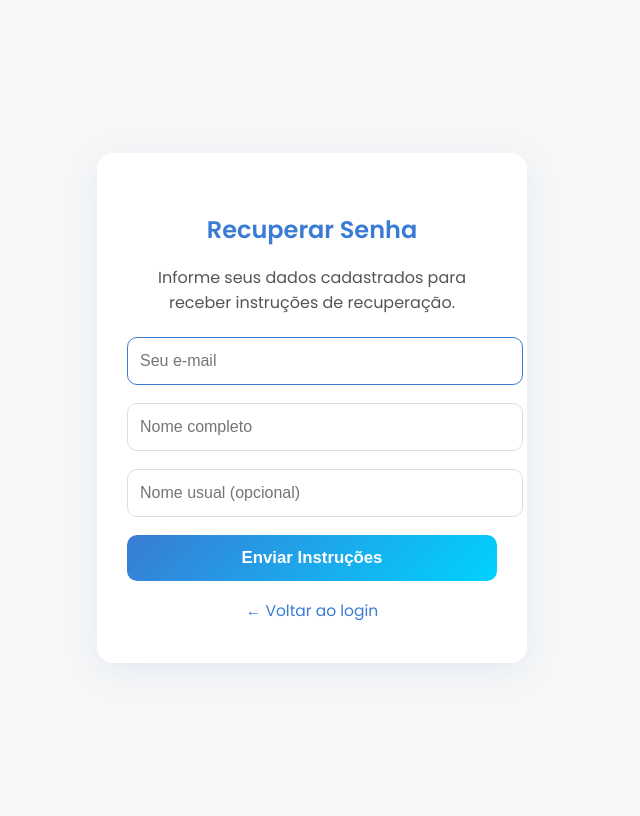
After one commit to Antonio1725/PROJECTO_INSTITUTO_MEDIO_COMERCIAL, a PHP site: page /admin/recuperar_senha in a window 1280 px wide. The commit adds this page. Shown: the whole page, without its empty margins (328-968 px from the left). Run offline with PHP 8.4, Linux system fonts and the light colour scheme.

Commit message:
Comit para  recuperar para senha

```diff
--- a/admin/index.php
+++ b/admin/index.php
@@ -256,6 +256,11 @@ if (isset($_POST['login'])) {
                 </div>
 
                 <button type="submit" name="login" class="btn-login">Entrar</button>
+            <div style="text-align: right; margin-top: 10px;">
+                <a href="recuperar_senha" style="font-size: 0.95em; color: #3a7bd5; text-decoration: none;">
+                    Esqueceu sua senha?
+                </a>
+            </div>
             </form>
         </div>
     </div>
--- /dev/null
+++ b/admin/recuperar_senha.php
@@ -0,0 +1,178 @@
+<?php
+// Página de recuperação de senha
+
+// Configurações do banco de dados
+
+
+$mensagem = '';
+
+if ($_SERVER['REQUEST_METHOD'] === 'POST') {
+    $email = trim($_POST['email'] ?? '');
+    $nome_completo = trim($_POST['nome_completo'] ?? '');
+    $nome_usual = trim($_POST['nome_usual'] ?? '');
+
+    if (!empty($email) && !empty($nome_completo)) {
+        // Conectar ao banco de dados usando mysqli
+        include_once 'models/conexao.php';
+        $mysqli = $conexao;
+
+        if ($mysqli->connect_errno) {
+            $mensagem = '<div style="color: red; margin-bottom: 15px;">Erro ao conectar ao banco de dados.</div>';
+        } else {
+            // Ajustar charset
+            $mysqli->set_charset($charset);
+
+            // Verificar se o usuário existe
+            $sql = "SELECT id, email FROM usuarios WHERE email = ? AND nome_completo = ?";
+            $params = [$email, $nome_completo];
+            $types = "ss";
+            if (!empty($nome_usual)) {
+                $sql .= " AND nome_usual = ?";
+                $params[] = $nome_usual;
+                $types .= "s";
+            }
+
+            $stmt = $mysqli->prepare($sql);
+            if ($stmt) {
+                $stmt->bind_param($types, ...$params);
+                $stmt->execute();
+                $result = $stmt->get_result();
+                $usuario = $result->fetch_assoc();
+                $stmt->close();
+
+                if ($usuario) {
+                    // Gerar token de recuperação
+                    $token = bin2hex(random_bytes(32));
+                    $expira = date('Y-m-d H:i:s', strtotime('+1 hour'));
+
+                    // Salvar token no banco
+                    $stmt2 = $mysqli->prepare("UPDATE usuarios SET token_recuperacao = ?, token_expira = ? WHERE id = ?");
+                    if ($stmt2) {
+                        $stmt2->bind_param("ssi", $token, $expira, $usuario['id']);
+                        $stmt2->execute();
+                        $stmt2->close();
+
+                        // Montar link de recuperação
+                        $link = (isset($_SERVER['HTTPS']) && $_SERVER['HTTPS'] === 'on' ? "https" : "http");
+                        $link .= "://".$_SERVER['HTTP_HOST'].dirname($_SERVER['PHP_SELF'])."/nova_senha.php?token=$token";
+
+                        // Enviar e-mail
+                        $assunto = "Recuperação de Senha";
+                        $mensagem_email = "Olá,\n\nRecebemos uma solicitação para redefinir sua senha. Para criar uma nova senha, acesse o link abaixo:\n\n$link\n\nSe você não solicitou, ignore este e-mail.\n\nAtenciosamente,\nEquipe";
+                        $headers = "From: no-reply@seudominio.com\r\n";
+
+                        if (mail($usuario['email'], $assunto, $mensagem_email, $headers)) {
+                            $mensagem = '<div style="color: green; margin-bottom: 15px;">Se os dados estiverem corretos, as instruções de recuperação foram enviadas para seu e-mail.</div>';
+                        } else {
+                            $mensagem = '<div style="color: red; margin-bottom: 15px;">Erro ao enviar o e-mail de recuperação. Tente novamente mais tarde.</div>';
+                        }
+                    } else {
+                        $mensagem = '<div style="color: red; margin-bottom: 15px;">Erro ao salvar o token de recuperação.</div>';
+                    }
+                } else {
+                    $mensagem = '<div style="color: red; margin-bottom: 15px;">Usuário não encontrado com os dados informados.</div>';
+                }
+            } else {
+                $mensagem = '<div style="color: red; margin-bottom: 15px;">Erro ao preparar consulta.</div>';
+            }
+            $mysqli->close();
+        }
+    } else {
+        $mensagem = '<div style="color: red; margin-bottom: 15px;">Por favor, preencha todos os campos obrigatórios.</div>';
+    }
+}
+?>
+<!DOCTYPE html>
+<html lang="pt-BR">
+<head>
+    <meta charset="UTF-8">
+    <meta name="viewport" content="width=device-width, initial-scale=1.0">
+    <title>Recuperar Senha</title>
+    <link rel="preconnect" href="https://fonts.googleapis.com">
+    <link rel="preconnect" href="https://fonts.gstatic.com" crossorigin>
+    <link href="https://fonts.googleapis.com/css2?family=Poppins:wght@400;600&display=swap" rel="stylesheet">
+    <style>
+        body {
+            font-family: 'Poppins', sans-serif;
+            background: #f7f7f7;
+            display: flex;
+            justify-content: center;
+            align-items: center;
+            height: 100vh;
+        }
+        .recuperar-container {
+            background: #fff;
+            padding: 40px 30px;
+            border-radius: 16px;
+            box-shadow: 0 8px 32px rgba(58,123,213,0.10);
+            width: 100%;
+            max-width: 370px;
+            text-align: center;
+        }
+        .recuperar-container h2 {
+            color: #3a7bd5;
+            margin-bottom: 18px;
+            font-weight: 600;
+        }
+        .recuperar-container p {
+            color: #555;
+            font-size: 1em;
+            margin-bottom: 22px;
+        }
+        .recuperar-container input[type="email"],
+        .recuperar-container input[type="text"] {
+            width: 100%;
+            padding: 14px 12px;
+            border: 1px solid #ddd;
+            border-radius: 10px;
+            font-size: 1em;
+            margin-bottom: 18px;
+            outline: none;
+            transition: border 0.3s;
+        }
+        .recuperar-container input[type="email"]:focus,
+        .recuperar-container input[type="text"]:focus {
+            border-color: #3a7bd5;
+        }
+        .recuperar-container button {
+            width: 100%;
+            padding: 13px;
+            background: linear-gradient(135deg, #3a7bd5, #00d2ff);
+            color: #fff;
+            border: none;
+            border-radius: 10px;
+            font-size: 1.05em;
+            font-weight: 600;
+            cursor: pointer;
+            transition: background 0.3s;
+        }
+        .recuperar-container button:hover {
+            background: linear-gradient(135deg, #00d2ff, #3a7bd5);
+        }
+        .recuperar-container a {
+            display: inline-block;
+            margin-top: 18px;
+            color: #3a7bd5;
+            text-decoration: none;
+            font-size: 0.97em;
+        }
+        .recuperar-container a:hover {
+            text-decoration: underline;
+        }
+    </style>
+</head>
+<body>
+    <div class="recuperar-container">
+        <h2>Recuperar Senha</h2>
+        <p>Informe seus dados cadastrados para receber instruções de recuperação.</p>
+        <?php if ($mensagem) echo $mensagem; ?>
+        <form method="POST">
+            <input type="email" name="email" placeholder="Seu e-mail" required autofocus>
+            <input type="text" name="nome_completo" placeholder="Nome completo" required>
+            <input type="text" name="nome_usual" placeholder="Nome usual (opcional)">
+            <button type="submit">Enviar Instruções</button>
+        </form>
+        <a href="index">&larr; Voltar ao login</a>
+    </div>
+</body>
+</html>
```
